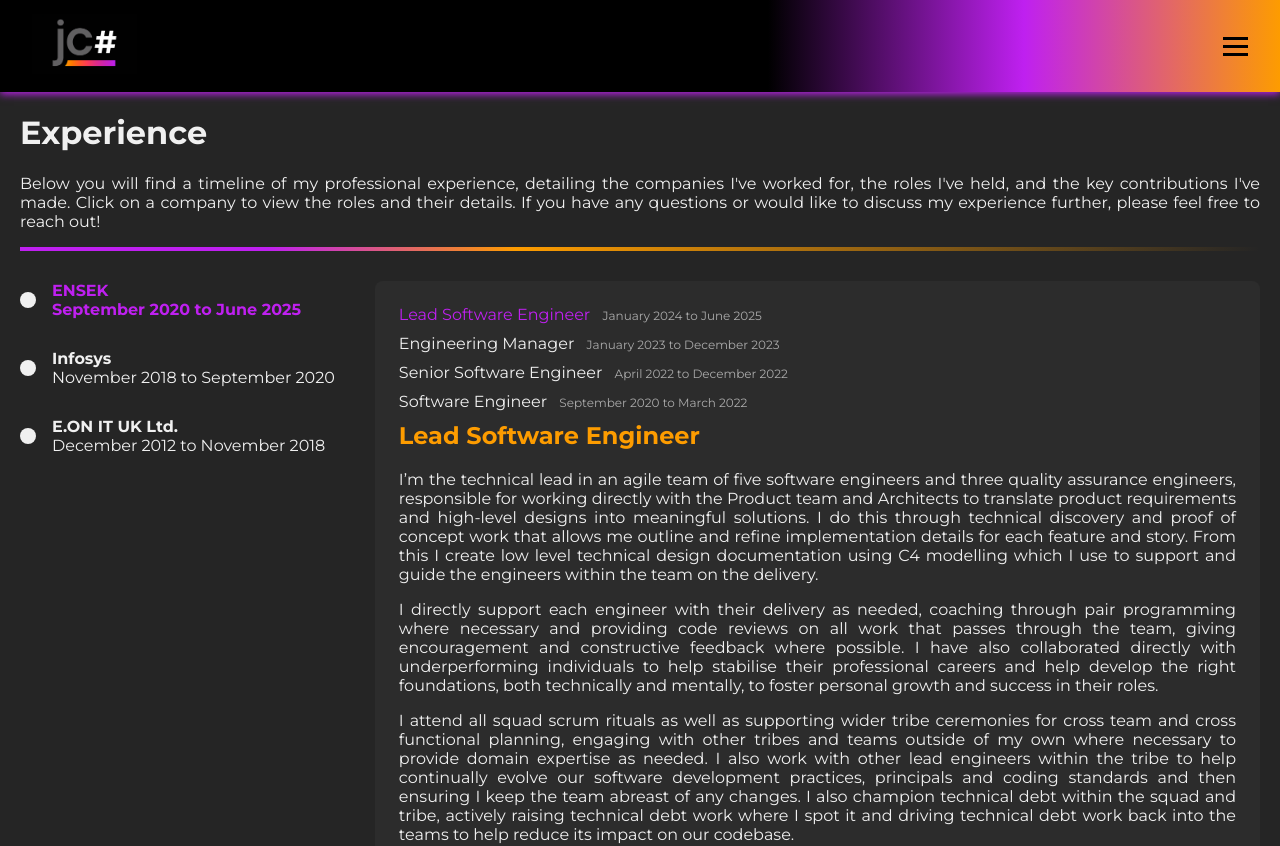
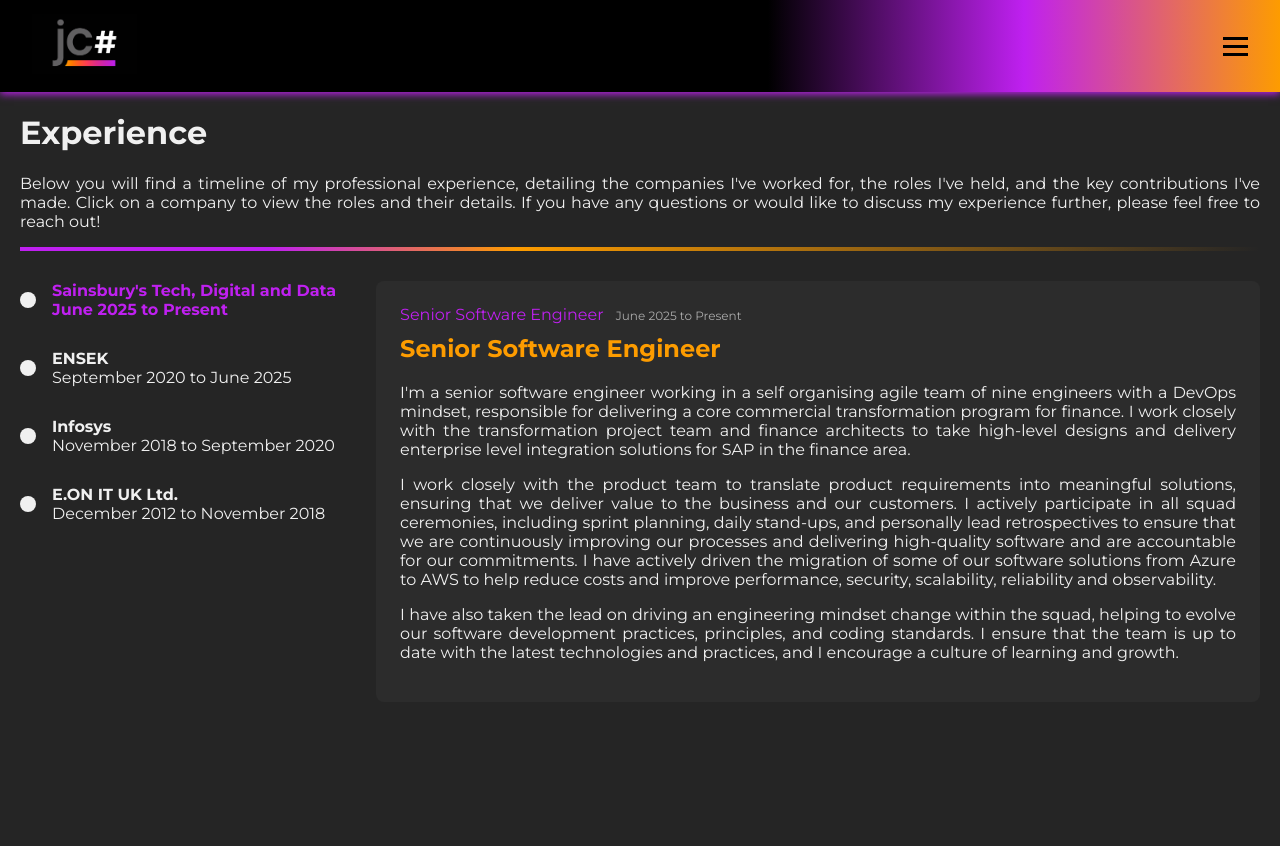
Before and after one commit to jacon-dev/website, a React (Create React App) app: page /website/experience in a window 1280 px wide. Shown: the top 846 px of the page. After the commit the page ends 800 px from the top, so only its background shows below. Built offline with nearby package versions, Linux system fonts and the light colour scheme; the HTML template or start-up script is replaced by a standard one.

Commit message:
added in most recent experience

```diff
--- a/src/components/Experience/data/experienceData.js
+++ b/src/components/Experience/data/experienceData.js
@@ -1,4 +1,32 @@
 const companies = [
+  {
+    name: "Sainsbury's Tech, Digital and Data",
+    period: "June 2025 to Present",
+    roles: [
+      {
+        title: "Senior Software Engineer",
+        period: "June 2025 to Present",
+        details: (
+          <>
+            <h2>Senior Software Engineer</h2>
+            <p>
+              I'm a senior software engineer working in a self organising agile team of nine engineers with a DevOps mindset, responsible for delivering a core commercial transformation program for finance.
+              I work closely with the transformation project team and finance architects to take high-level designs and delivery enterprise level integration solutions for SAP in the finance area.
+            </p>
+            <p>
+              I work closely with the product team to translate product requirements into meaningful solutions, ensuring that we deliver value to the business and our customers.
+              I actively participate in all squad ceremonies, including sprint planning, daily stand-ups, and personally lead retrospectives to ensure that we are continuously improving our processes and delivering high-quality software and are accountable for our commitments.
+              I have actively driven the migration of some of our software solutions from Azure to AWS to help reduce costs and improve performance, security, scalability, reliability and observability.
+            </p>
+            <p>
+              I have also taken the lead on driving an engineering mindset change within the squad, helping to evolve our software development practices, principles, and coding standards.
+              I ensure that the team is up to date with the latest technologies and practices, and I encourage a culture of learning and growth.
+            </p>
+          </>
+        )
+      }
+    ]
+  },
   {
     name: "ENSEK",
     period: "September 2020 to June 2025",
```
